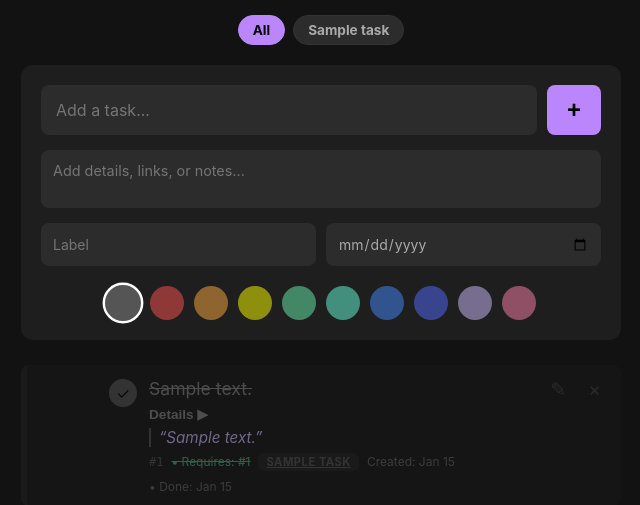
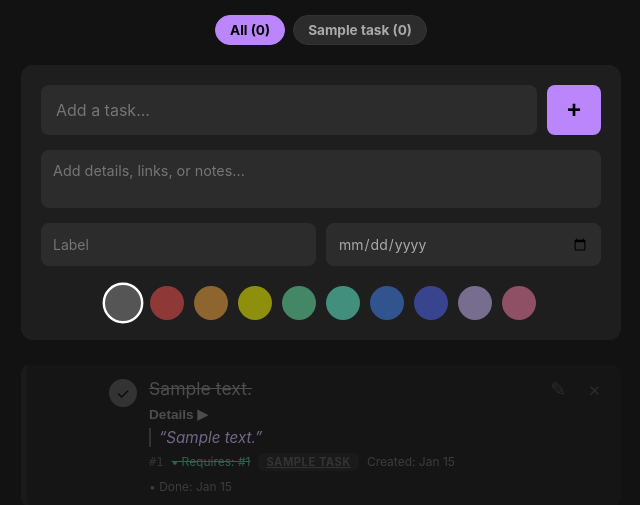
Before and after one commit to dafioram/SimpleTaskList, a Flask app: page / in a window 1280 px wide. Shown: the top 505 px of the page, without its empty margins (319-959 px from the left). Run offline with Flask 3, Linux system fonts and the light colour scheme; tables that the repository leaves empty hold one stand-in row (values such as "Sample post").

Commit message:
Add task count to label pills

```diff
--- a/main.py
+++ b/main.py
@@ -87,6 +87,16 @@ def index():
     all_tasks_raw = Task.query.all()
     status_map = {t.id: (t.completed_at is not None) for t in all_tasks_raw}
 
+    # NEW: Calculate active task counts per label, and total active tasks
+    label_counts = {}
+    total_active = 0
+
+    for t in all_tasks_raw:
+        if t.completed_at is None:
+            total_active += 1
+            if t.label:
+                label_counts[t.label] = label_counts.get(t.label, 0) + 1
+
     filter_label = request.args.get('label')
     query = Task.query
     if filter_label:
@@ -99,7 +109,8 @@ def index():
         .filter(Task.label != "")\
         .distinct().all()
 
-    all_labels = sorted([l[0] for l in unique_labels_query])
+    # Format as list of tuples: [('Trip', 2), ('Work', 0)]
+    all_labels = [(l[0], label_counts.get(l[0], 0)) for l in sorted(unique_labels_query)]
 
     # Sort logic is critical here for initial render
     active_tasks = sorted(
@@ -117,7 +128,8 @@ def index():
                            tasks=active_tasks + finished_tasks,
                            all_labels=all_labels,
                            active_filter=filter_label,
-                           status_map=status_map)
+                           status_map=status_map,
+                           total_active=total_active) # Pass total count to template
 
 @app.route('/sw.js')
 def service_worker():
--- a/templates/index.html
+++ b/templates/index.html
@@ -81,7 +81,6 @@
             background-color: #1e1e1e; padding: 12px 15px; margin-bottom: 10px;
             border-radius: 8px; display: flex; align-items: flex-start; gap: 12px;
             border-left: 6px solid #333;
-            /* Essential for smooth dragging */
             touch-action: pan-y;
         }
 
@@ -128,7 +127,6 @@
             text-transform: uppercase; letter-spacing: 0.5px;
             background-color: #333; color: #ccc;
         }
-        /* Chip Colors... (omitted detailed list for brevity, same as before) */
         .chip-purple { background-color: rgba(208, 188, 255, 0.15); color: #d0bcff; }
         .chip-blue   { background-color: rgba(68, 138, 255, 0.15); color: #448aff; }
         .chip-green  { background-color: rgba(105, 240, 174, 0.15); color: #69f0ae; }
@@ -147,7 +145,6 @@
         }
         .drag-handle:active { cursor: grabbing; color: #fff; }
 
-        /* Visual style for the item being dragged */
         .sortable-ghost { opacity: 0.2; background-color: #bb86fc; }
 
         .toggle-btn {
@@ -163,7 +160,7 @@
         .task-card.completed { opacity: 0.5; background-color: #181818; border-left-color: #222; }
         .task-card.completed .task-text { text-decoration: line-through; color: #888; }
         .task-card.completed .toggle-btn { background-color: #555; border-color: #555; color: #000; }
-        .task-card.completed .drag-handle { visibility: hidden; } /* Hide handle on completed tasks */
+        .task-card.completed .drag-handle { visibility: hidden; }
         .task-card.completed .label-chip { background-color: #222; color: #555; }
     </style>
     <script>
@@ -183,22 +180,19 @@
         document.addEventListener('DOMContentLoaded', function() {
             var el = document.getElementById('task-list');
             var sortable = Sortable.create(el, {
-                handle: '.drag-handle', // Drag handle selector within list items
-                animation: 150, // Animation speed (ms)
-                ghostClass: 'sortable-ghost', // Class name for the drop placeholder
-                filter: '.completed', // Do not allow dragging completed items
+                handle: '.drag-handle',
+                animation: 150,
+                ghostClass: 'sortable-ghost',
+                filter: '.completed',
 
                 onEnd: function (evt) {
-                    // 1. Get all task IDs in their new order
                     var itemOrder = [];
-                    // Select only active tasks to re-index
                     var activeItems = document.querySelectorAll('#task-list .task-card:not(.completed)');
 
                     activeItems.forEach(function(item) {
                         itemOrder.push(item.getAttribute('data-id'));
                     });
 
-                    // 2. Send new order to backend
                     fetch('/reorder', {
                         method: 'POST',
                         headers: {
@@ -222,10 +216,10 @@
 
     {% if all_labels %}
     <div class="filter-bar">
-        <a href="/" class="filter-pill {{ 'active' if not active_filter }}">All</a>
-        {% for lbl in all_labels %}
+        <a href="/" class="filter-pill {{ 'active' if not active_filter }}">All ({{ total_active }})</a>
+        {% for lbl, count in all_labels %}
         <a href="/?label={{ lbl }}" class="filter-pill {{ 'active' if active_filter == lbl }}">
-            {{ lbl }}
+            {{ lbl }} ({{ count }})
         </a>
         {% endfor %}
     </div>
```
